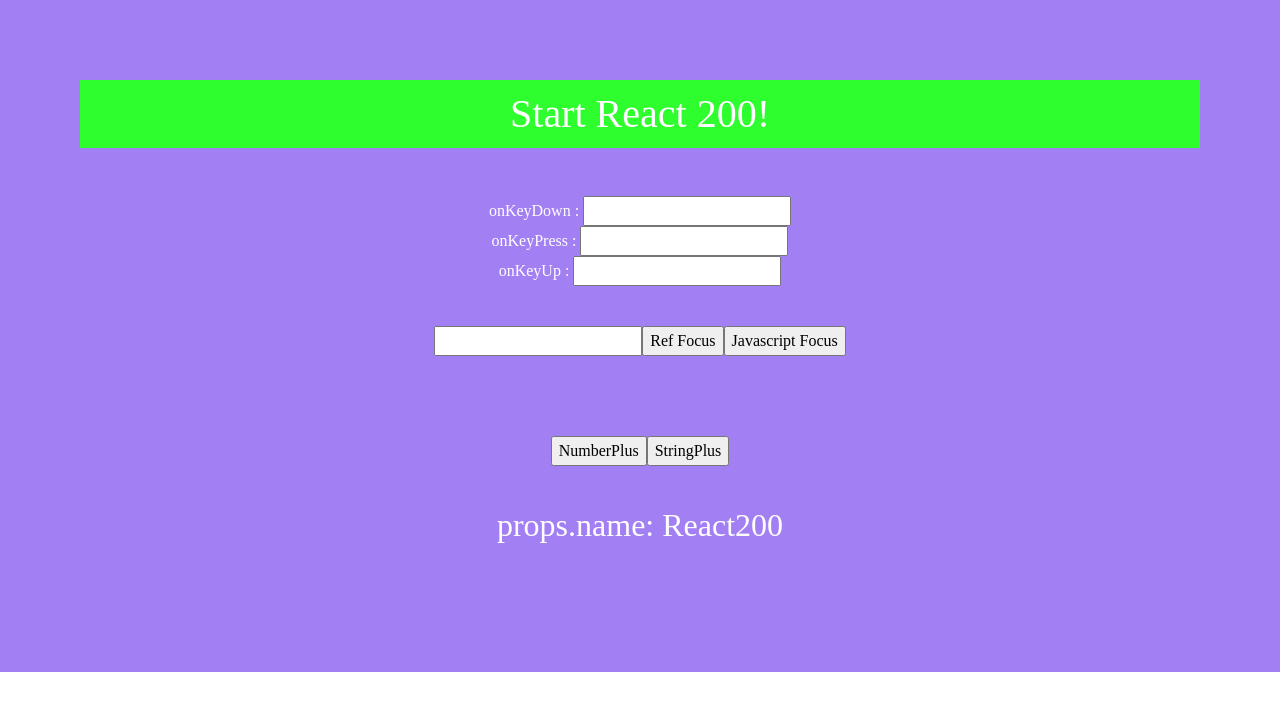
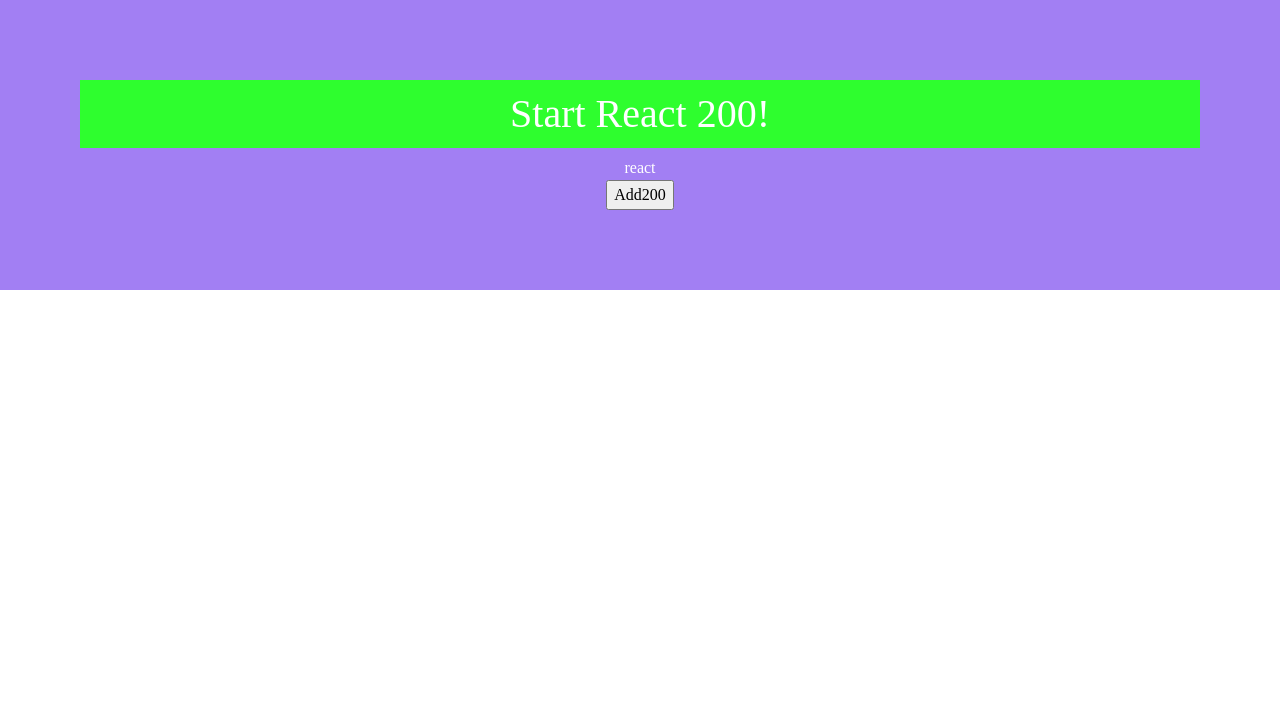
Before and after one commit to CodyBuilder-dev/my-item-stock-front, a React (Create React App) app: page / in a window 1280 px wide. Shown: the top 710 px of the page. Built offline with nearby package versions, Linux system fonts and the light colour scheme.

Commit message:
Redux, React-Redux 적용

```diff
--- a/package.json
+++ b/package.json
@@ -17,8 +17,10 @@
     "jquery": "^3.6.0",
     "react": "^17.0.2",
     "react-dom": "^17.0.2",
+    "react-redux": "^7.2.4",
     "react-scripts": "4.0.3",
     "reactstrap": "^8.9.0",
+    "redux": "^4.1.0",
     "sweetalert2": "^11.0.11",
     "typescript": "^4.2.4",
     "web-vitals": "^1.1.2"
--- a/src/App.tsx
+++ b/src/App.tsx
@@ -1,23 +1,37 @@
 import React from 'react';
-// import {useEffect, useState} from 'react';
+import {connect} from "react-redux";
+import StrAddButton from './StrAddButton';
 
 import './App.css';
 import 'bootstrap/dist/css/bootstrap.css'
 
 // import Chapter1 from "./Chapter1";
 // import Chapter2 from "./Chapter2"
-import Chapter3 from "./Chapter3"
+// import Chapter3 from "./Chapter3"
 
-function App() {
+function App(props: any) {
   return (
     <div>
     {/*<div className="App">*/}
         <h1>Start React 200!</h1>
           {/*<Chapter1/>*/}
           {/*<Chapter2/>*/}
-          <Chapter3/>
+          {/*<Chapter3/>*/}
+        {/*<span>{props.store.getState().data.str}</span><br/>*/}
+        {/*<StrAddButton store={props.store}/>*/}
+
+        <span>{props.str}</span><br/>
+        <StrAddButton AppProp={"200"}/>
     </div>
   );
 }
 
+let mapStateToProps = (state: any, props: any) => {
+    console.log("Props from index.js : " + props.indexProp)
+    return {
+        str: state.data.str
+    }
+}
+
+App = connect(mapStateToProps,null)(App);
 export default App;
--- /dev/null
+++ b/src/StrAddButton.tsx
@@ -0,0 +1,24 @@
+import React from "react";
+import {connect} from 'react-redux';
+import {add} from './actions';
+
+function StrAddButton(props: any) {
+    // const addString = () => {
+    //     props.store.dispatch(add())
+    // }
+
+    return (
+        // <input value={"Add200"} type={"button"} onClick={addString}/>
+        <input value={"Add200"} type={"button"} onClick={props.addString}/>
+    )
+}
+
+let mapDispatchToProps = (dispatch: any, props: any) => {
+    console.log("Props from App.js : " + props.AppProp)
+    return {
+        addString: () => dispatch(add())
+    }
+}
+
+StrAddButton = connect(null, mapDispatchToProps)(StrAddButton);
+export default StrAddButton;
--- /dev/null
+++ b/src/actions/index.ts
@@ -0,0 +1,6 @@
+export const ADD = "ADD";
+export const add = () => {
+    return {
+        type: ADD
+    }
+}
--- a/src/index.tsx
+++ b/src/index.tsx
@@ -4,10 +4,33 @@ import './index.css';
 import App from './App';
 import reportWebVitals from './reportWebVitals';
 
-ReactDOM.render(
-    <App />,
-  document.getElementById('root')
-);
+//Redux Dependency
+import {createStore} from "redux";
+import reducers from './reducers';
+
+//React-Redux Dependency
+import {Provider} from "react-redux";
+
+const store = createStore(reducers);
+
+const listener = () => {
+    // Redux Code
+    // ReactDOM.render(
+    //     <App store={store}/>,
+    //     document.getElementById('root')
+    // )
+
+    // React-Redux Code
+    ReactDOM.render(
+        <Provider store={store}>
+            <App indexProp={"react"}/>
+        </Provider>,
+        document.getElementById('root')
+    )
+};
+
+store.subscribe(listener);
+listener();
 
 // If you want to start measuring performance in your app, pass a function
 // to log results (for example: reportWebVitals(console.log))
--- /dev/null
+++ b/src/reducers/index.ts
@@ -0,0 +1,23 @@
+import {ADD} from "../actions";
+import {combineReducers} from "redux";
+
+const initState = {
+    str: "react"
+};
+
+const data = (state = initState, action: any) => {
+    switch (action.type) {
+        case ADD:
+            return {
+                str: state.str + "200"
+            };
+        default:
+            return state;
+    }
+};
+
+const App = combineReducers({
+    data
+});
+
+export default App;
```
Also changed, not shown: 1 other file (tests, documents, lock files or other folders).
